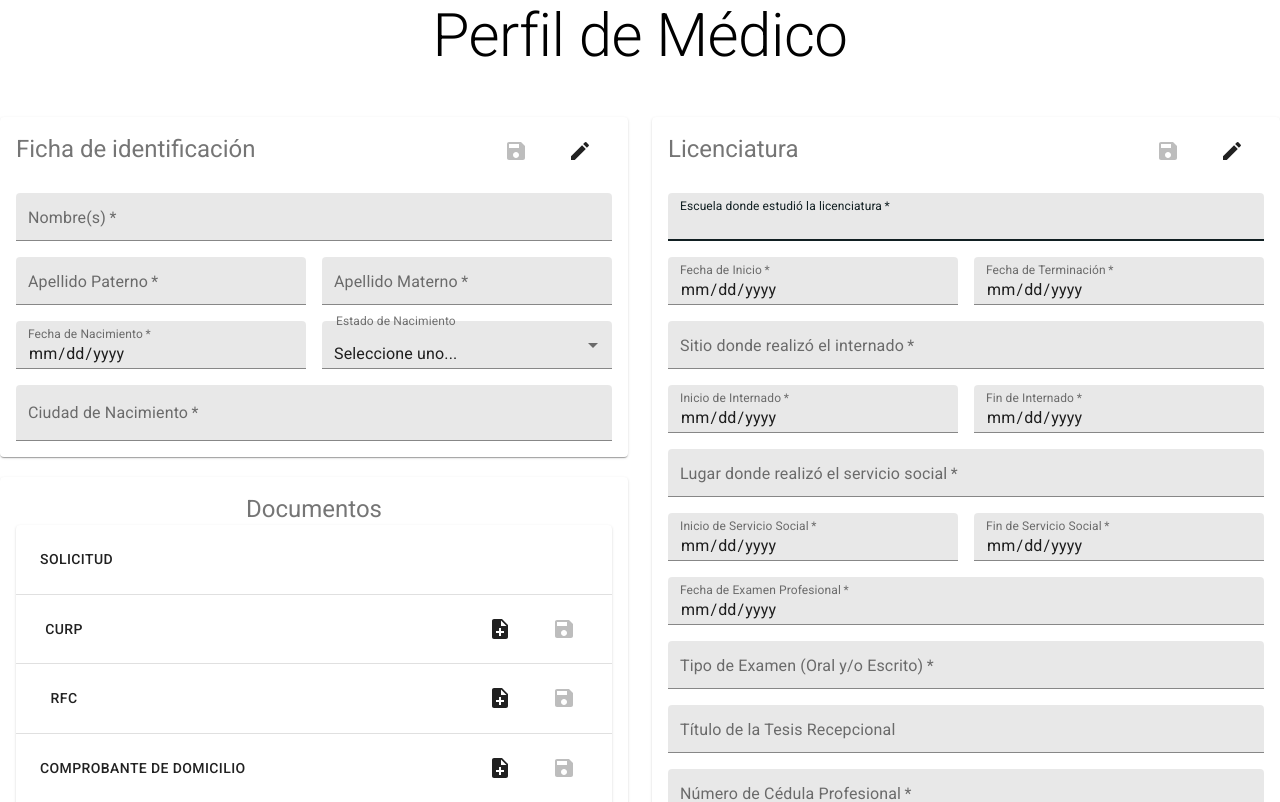
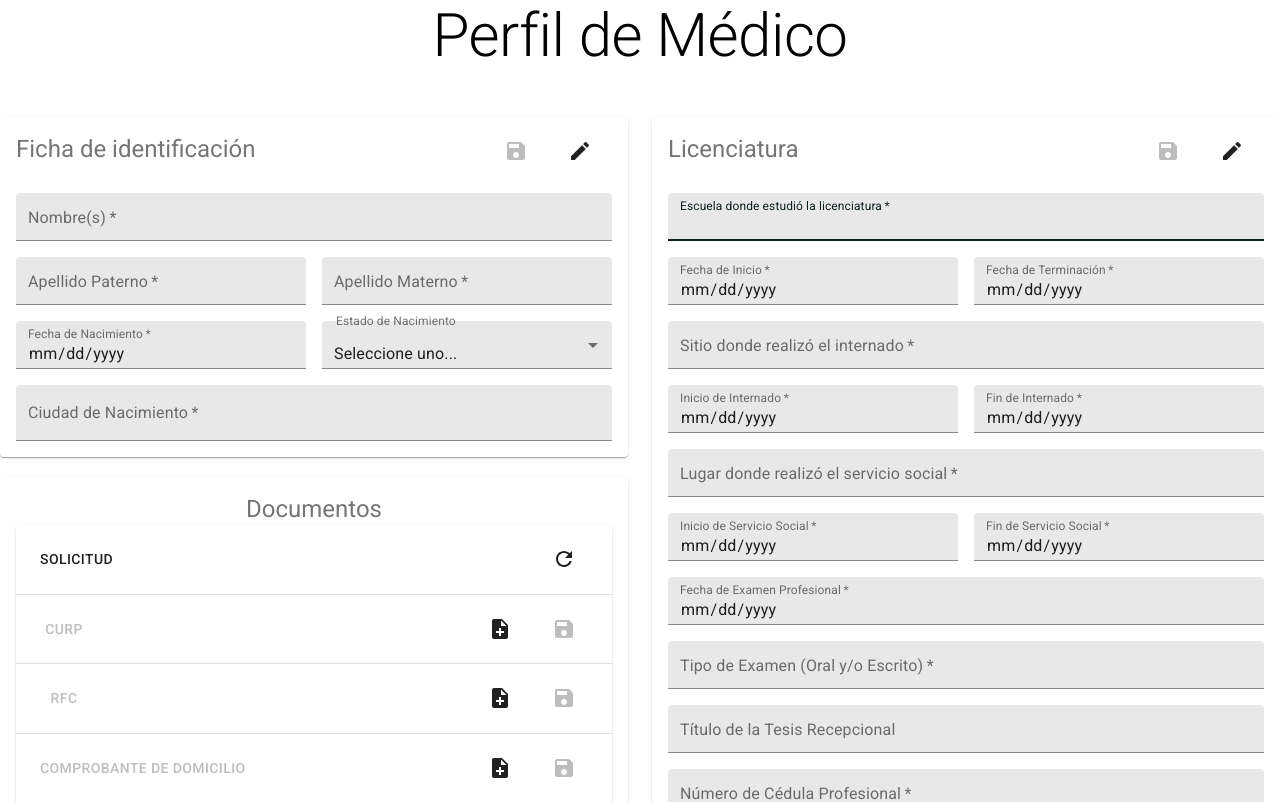
Before and after one commit to rossberto/comgecey, a React (Create React App) app: page /users/1 in a window 1280 px wide. Shown: the top 802 px of the page. Built offline with nearby package versions, Linux system fonts and the light colour scheme; no server answers.

Commit message:
Solicitud now can be updated.

```diff
--- a/src/main/users/UserFiles.js
+++ b/src/main/users/UserFiles.js
@@ -10,7 +10,7 @@ import TableRow from '@material-ui/core/TableRow';
 import Paper from '@material-ui/core/Paper';
 import Typography from '@material-ui/core/Typography';
 import Button from '@material-ui/core/Button';
-import DeleteIcon from '@material-ui/icons/Delete';
+import RefreshIcon from '@material-ui/icons/Refresh';
 import EditIcon from '@material-ui/icons/Edit';
 import FileAddIcon from '@material-ui/icons/NoteAdd';
 import SaveIcon from '@material-ui/icons/Save';
@@ -63,30 +63,17 @@ const initSaveDisabled = {
   'Comprobante de pago': true
 }
 
-const initFilePath = {
-  'CURP': '',
-  'RFC': '',
-  'Comprobante de domicilio': '',
-  'Título Profesional': '',
-  'Comprobante de pago': ''
-}
-
 export default function UserFiles(props) {
   const classes = useStyles();
 
   const [file, setFile] = useState(initFile);
   const [saveDisabled, setSaveDisabled] = useState(initSaveDisabled);
-  const [filePath, setFilePath] = useState({})
-
-
-  useEffect(() => {
-    console.log(filePath);
-  }, [filePath]);
+  const [filePath, setFilePath] = useState({});
 
   useEffect(() => {
     async function checkFiles(base, end) {
       const responses = await Promise.all(
-        Object.keys(initFilePath).map(key => {
+        Object.keys(endpoints).map(key => {
           const url = base + `${endpoints[key]}/${endpoints[key]}-` + end;
           return axios.head(url).catch(err => {return err});
         })
@@ -99,16 +86,23 @@ export default function UserFiles(props) {
     const tailUrl = props.userId + '.pdf';
     checkFiles(headUrl, tailUrl).then(response => {
       const paths = {}
+      let alertForDocuments = false;
       response.forEach(res => {
-        //console.log(res);
         if (res.statusText === 'OK') {
           Object.keys(endpoints).forEach(key => {
             if (res.config.url.includes(endpoints[key])) {
               paths[key] = res.config.url;
             }
           });
+        } else {
+          alertForDocuments = true;
         }
       });
+
+      if (alertForDocuments === true) {
+        alert('Falta documentación, por favor, ingrésala para que puedas inscribirte. \n\n' +
+              'Sólo se aceptan archivos en formato PDF.')
+      }
 
       setFilePath(paths);
     });
@@ -141,6 +135,22 @@ export default function UserFiles(props) {
     });
   }
 
+  function handleFormRefresh() {
+    const confirms = window.confirm(
+      '¿Está seguro que quiere actualizar los datos de su solicitud?\n\n' +
+      'Aunque no haya hecho cambios, considere que la solicitud se actualizará ' +
+      'con la fecha actual');
+
+    if (confirms) {
+      axios.post(baseUrl + props.userId + '/form').then(response => {
+        if (response.statusText === 'Created') {
+          alert('Solicitud actualizada.')
+        }
+      })
+
+    }
+  }
+
   return (
     <React.Fragment>
       <Typography component="h1" variant="h5">
@@ -154,22 +164,26 @@ export default function UserFiles(props) {
                 <Button href={baseUrl + props.userId + '/documents/solicitud-' + props.userId + '.pdf'} className={classes.button} download target="_blank">{'Solicitud'}</Button>
               </TableCell>
               <TableCell align="right">
-
+                <Button
+                  onClick={handleFormRefresh}
+                >
+                  <RefreshIcon />
+                </Button>
               </TableCell>
             </TableRow>
             {Object.keys(file).map(key => (
               <TableRow key={key}>
                 <TableCell component="th" scope="row">
-                  <Button href={filePath[key]} className={classes.button} download target="_blank">{key}</Button>
+                  <Button disabled={filePath[key] ? false : true} href={filePath[key]} className={classes.button} download target="_blank">{key}</Button>
                   <Typography>
-                    {file[key].filename}
+                    {saveDisabled[key] ? '' : file[key].filename}
                   </Typography>
                 </TableCell>
                 <TableCell align="right">
                     <Button
                       component="label"
                     >
-                      {file[key].filename ? <EditIcon /> : <FileAddIcon />}
+                      {filePath[key] ? <EditIcon /> : <FileAddIcon />}
                       <input
                         type="file"
                         name={key}
```
